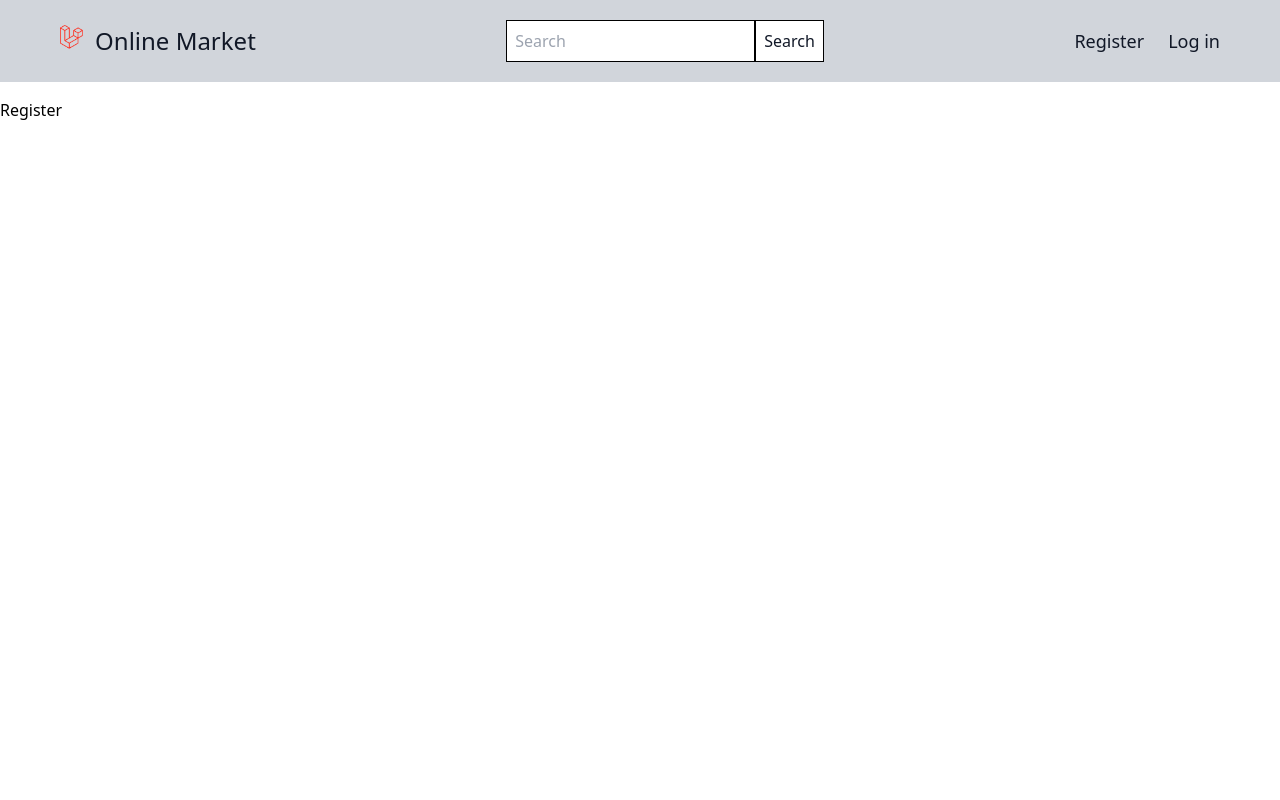
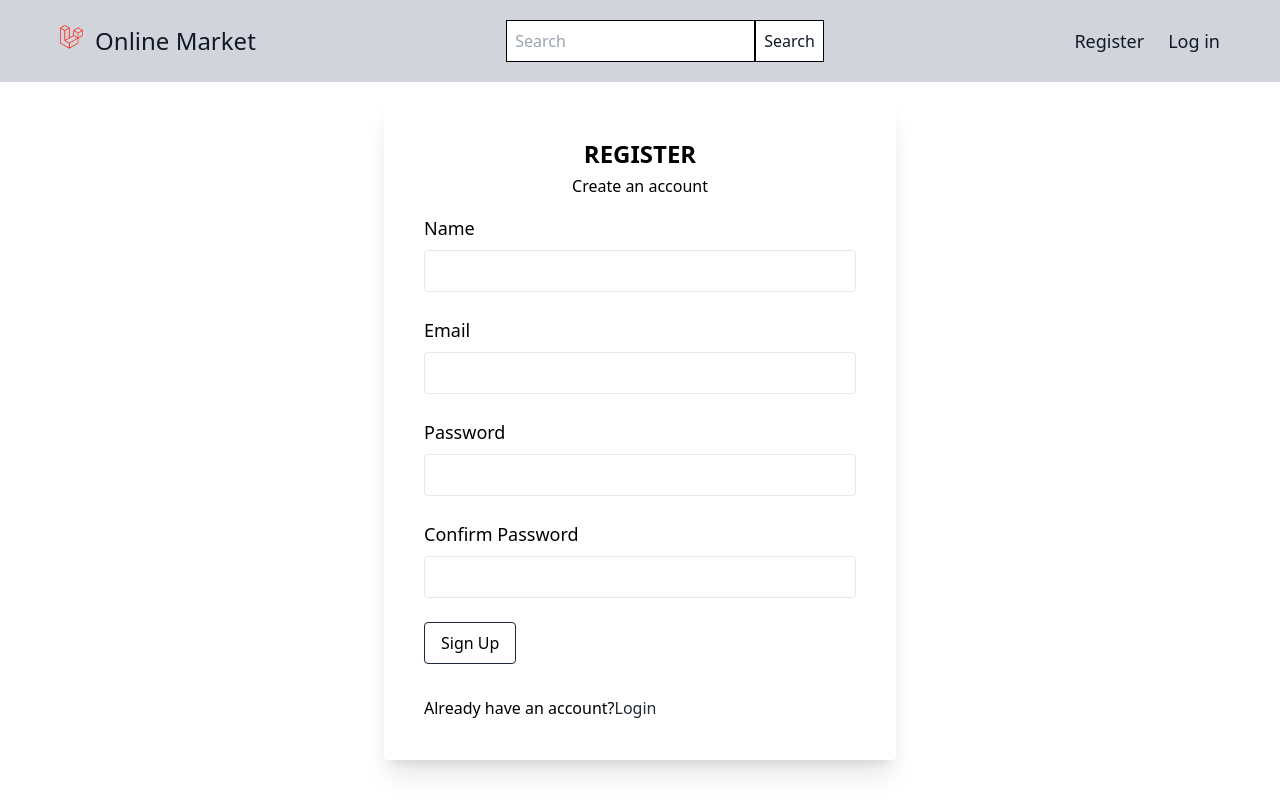
Before and after one commit to yassineghorbal/Online-Market, a React (Create React App) app: page /register in a window 1280 px wide. Built offline with nearby package versions, Linux system fonts and the light colour scheme.

Commit message:
added register page

```diff
--- a/src/components/Nav.jsx
+++ b/src/components/Nav.jsx
@@ -6,7 +6,6 @@ import UserContext from "../context/UserContext";
 
 export default function Nav() {
   const token = JSON.parse(localStorage.getItem("token"));
-  console.log(token);
 
   const { logout } = useContext(UserContext);
 
--- a/src/context/UserContext.js
+++ b/src/context/UserContext.js
@@ -1,9 +1,11 @@
 import { createContext, useState } from "react";
-import axios from "axios";
 
 const UserContext = createContext()
 
 export function UserProvider({ children }) {
+
+    // login
+
     const [user, setUser] = useState({
         email: "",
         password: "",
@@ -15,31 +17,30 @@ export function UserProvider({ children }) {
         setUser(newData);
     };
 
-    let error_status;
-
-    let login = (e) => {
-        e.preventDefault();
-        axios
-            .post("http://127.0.0.1:8000/api/login", user)
-            .then((res) => {
-                localStorage.setItem('token', JSON.stringify(res.data.token))
-                window.location.reload(false);
-            })
-            .catch((e) => {
-                console.log(e.response)
-                // console.log(e.response.status);
-                error_status = e.response.status;
-                // console.log(error_status)
-            });
+    let logout = () => {
+        localStorage.removeItem("token");
+        window.location.reload(false);
     };
 
-    let logout = () => {
-        localStorage.removeItem('token')
-        window.location.reload(false);
-    }
+
+
+    // register
+    const [registerData, setRegisterData] = useState({
+        name: '',
+        email: '',
+        password: '',
+        password_confirmation: ''
+    })
+
+    let registerChange = (e) => {
+        const newData = { ...registerData };
+        newData[e.target.name] = e.target.value;
+        setRegisterData(newData);
+        console.log(registerData)
+    };
 
     return (
-        <UserContext.Provider value={{ loginChange, login, user, logout, error_status }}>{children}</UserContext.Provider >
+        <UserContext.Provider value={{ user, logout, loginChange, registerChange, registerData }}>{children}</UserContext.Provider >
     )
 }
 
--- a/src/pages/Login.jsx
+++ b/src/pages/Login.jsx
@@ -1,9 +1,36 @@
-import { Link } from "react-router-dom";
+import { Link, useNavigate } from "react-router-dom";
 import { useContext } from "react";
 import UserContext from "../context/UserContext";
+import axios from "axios";
 
 export default function Login() {
-  const { login, loginChange } = useContext(UserContext);
+  const { user, loginChange } = useContext(UserContext);
+
+  let error_status;
+  const error_401 = document.getElementById("error_401");
+  const error_422 = document.getElementById("error_422");
+  let navigate = useNavigate();
+  let login = (e) => {
+    e.preventDefault();
+    axios
+      .post("http://127.0.0.1:8000/api/login", user)
+      .then((res) => {
+        localStorage.setItem("token", JSON.stringify(res.data.token));
+        navigate("/");
+        window.location.reload(false);
+      })
+      .catch((e) => {
+        console.log(e.response);
+        error_status = e.response.status;
+        if (error_status === 401) {
+          error_401.style.display = "block";
+          error_422.style.display = "none";
+        } else if (error_status === 422) {
+          error_422.style.display = "block";
+          error_401.style.display = "none";
+        }
+      });
+  };
 
   return (
     <div className='w-11/12 p-10 rounded max-w-lg mx-auto shadow-xl'>
@@ -16,6 +43,9 @@ export default function Login() {
 
       <p className='my-5 text-center text-red-500 hidden' id='error_401'>
         Invalid Credentials
+      </p>
+      <p className='my-5 text-center text-red-500 hidden' id='error_422'>
+        All fields are required
       </p>
 
       <form onSubmit={login}>
--- a/src/pages/Register.jsx
+++ b/src/pages/Register.jsx
@@ -1,3 +1,108 @@
+import { useContext } from "react";
+import { Link, useNavigate } from "react-router-dom";
+import UserContext from "../context/UserContext";
+import axios from "axios";
+
 export default function Register() {
-  return <div>Register</div>;
+  const { registerChange, registerData } = useContext(UserContext);
+
+  const navigate = useNavigate();
+  const error_pwd = document.getElementById("error_pwd");
+  const error_422 = document.getElementById("error_422");
+  let error_status;
+  let register = (e) => {
+    e.preventDefault();
+    if (registerData.password === registerData.password_confirmation) {
+      axios
+        .post("http://127.0.0.1:8000/api/register", registerData)
+        .then((res) => {
+          localStorage.setItem("token", JSON.stringify(res.data.token));
+          navigate("/");
+          window.location.reload(false);
+        })
+        .catch((e) => {
+          console.log(e.response);
+          error_status = e.response.status;
+          if (error_status === 422) {
+            error_422.style.display = "block";
+            error_pwd.style.display = "none";
+          }
+        });
+    } else {
+      error_pwd.style.display = "block";
+      error_422.style.display = "none";
+    }
+  };
+
+  return (
+    <div className='w-11/12 p-10 rounded max-w-lg mx-auto shadow-xl'>
+      <header className='text-center'>
+        <h2 className='text-2xl font-bold uppercase mb-1'>Register</h2>
+        <p className='mb-4'>Create an account</p>
+      </header>
+
+      <p className='my-5 text-center text-red-500 hidden' id='error_pwd'>
+        Password and Password Confirmation did not match
+      </p>
+      <p className='my-5 text-center text-red-500 hidden' id='error_422'>
+        All fields are required
+      </p>
+
+      <form onSubmit={register}>
+        <div className='mb-6'>
+          <label className='inline-block text-lg mb-2'>Name</label>
+          <input
+            type='text'
+            className='border border-gray-200 rounded p-2 w-full'
+            name='name'
+            onChange={(e) => registerChange(e)}
+          />
+        </div>
+        <div className='mb-6'>
+          <label className='inline-block text-lg mb-2'>Email</label>
+          <input
+            type='email'
+            className='border border-gray-200 rounded p-2 w-full'
+            name='email'
+            onChange={(e) => registerChange(e)}
+          />
+        </div>
+        <div className='mb-6'>
+          <label className='inline-block text-lg mb-2'>Password</label>
+          <input
+            type='password'
+            className='border border-gray-200 rounded p-2 w-full'
+            name='password'
+            onChange={(e) => registerChange(e)}
+            id='pwd'
+          />
+        </div>
+        <div className='mb-6'>
+          <label className='inline-block text-lg mb-2'>Confirm Password</label>
+          <input
+            type='password'
+            className='border border-gray-200 rounded p-2 w-full'
+            name='password_confirmation'
+            onChange={(e) => registerChange(e)}
+            id='pwd_confirm'
+          />
+        </div>
+        <div className='mb-6'>
+          <button
+            type='submit'
+            className='border border-slate-800 rounded py-2 px-4 hover:bg-black hover:text-white'>
+            Sign Up
+          </button>
+        </div>
+        <div className='mt-8'>
+          <p>
+            Already have an account?
+            <Link to='/login' className='text-gray-800 hover:underline'>
+              Login
+            </Link>
+          </p>
+        </div>
+      </form>
+    </div>
+  );
 }
```
